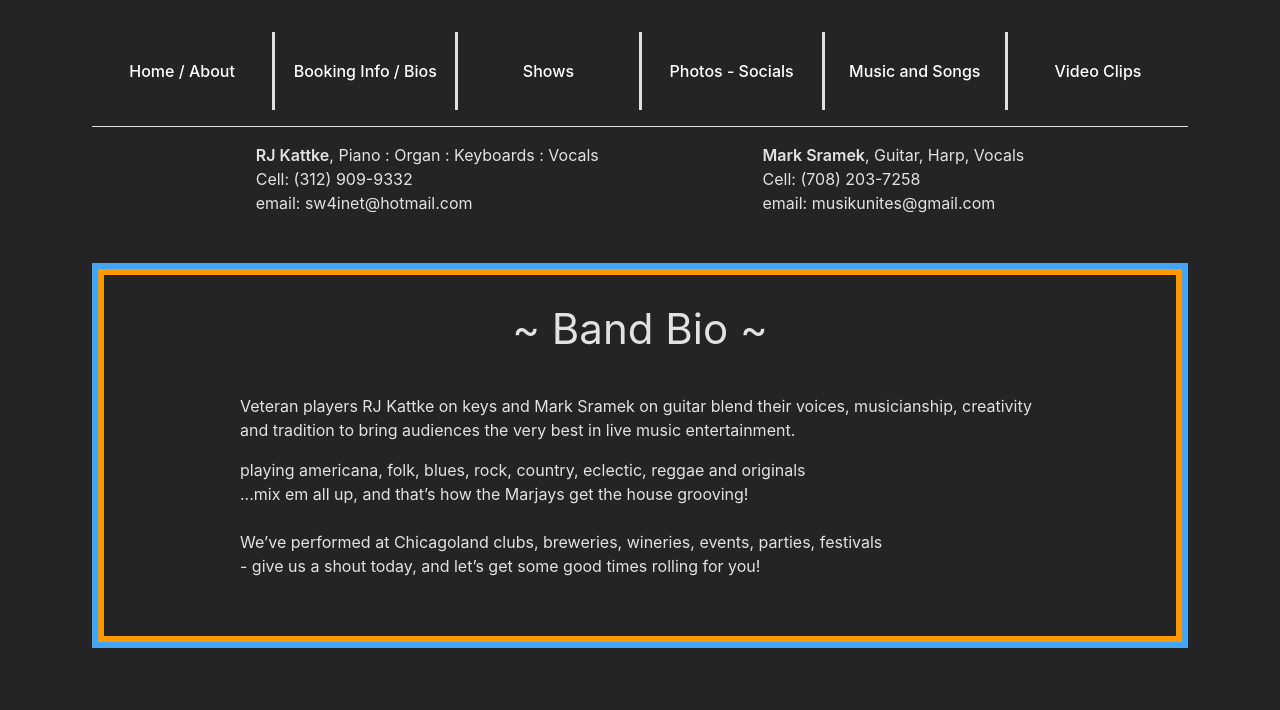
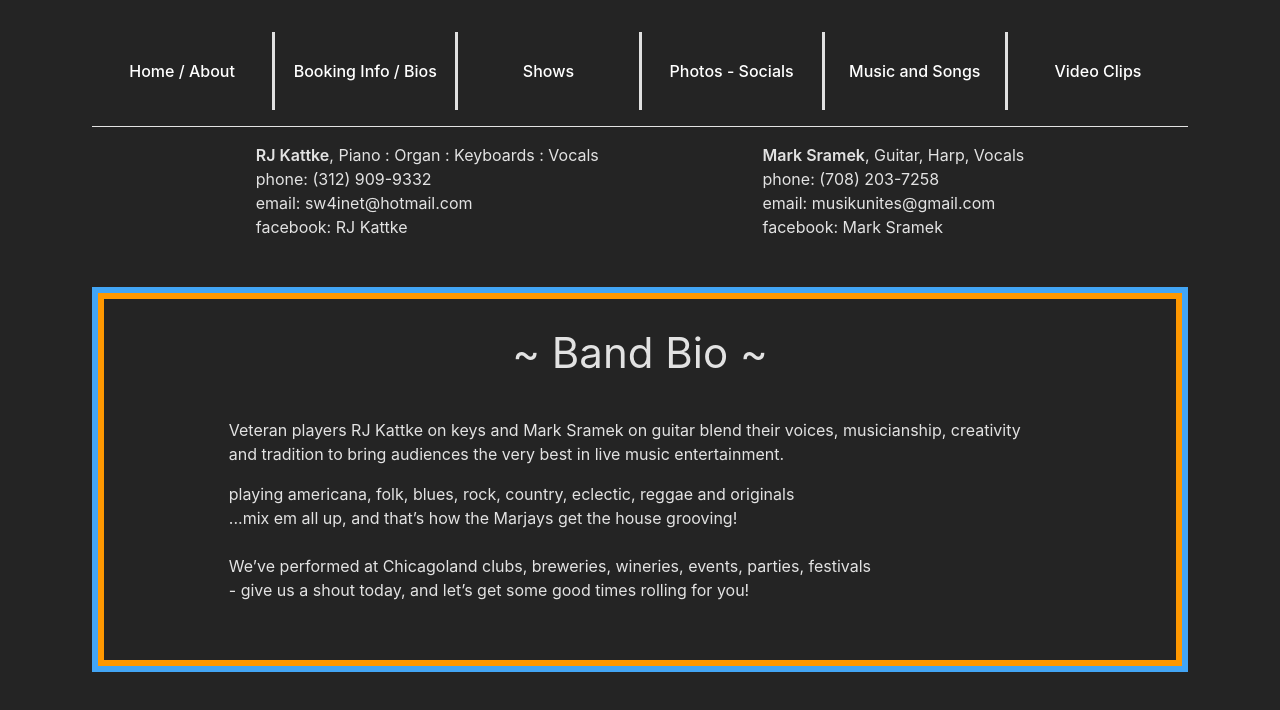
Before and after one commit to cloudappsdev/marjays-repo, a React (Vite) app: page /bios in a window 1280 px wide. Shown: the top 710 px of the page. Built offline with nearby package versions, Linux system fonts and the light colour scheme.

Commit message:
slight mods for Bios in contact info and container width

```diff
--- a/src/components/Bios.tsx
+++ b/src/components/Bios.tsx
@@ -5,7 +5,7 @@ const contactContainer = {
 };
 
 const bioContainer = {
-  width: "800px",
+  width: "80%",
   textAlign: "left" as const,
   marginLeft: "auto",
   marginRight: "auto",
@@ -30,17 +30,21 @@ function Bios() {
             <span style={{ fontWeight: "600" }}>RJ Kattke</span>, Piano : Organ
             : Keyboards : Vocals
             <br />
-            Cell: (312) 909-9332
+            phone: (312) 909-9332
             <br />
             email: sw4inet@hotmail.com
+            <br />
+            facebook: RJ Kattke
           </div>
           <div style={{ display: "inline-block" }}>
             <span style={{ fontWeight: "600" }}>Mark Sramek</span>, Guitar,
             Harp, Vocals
             <br />
-            Cell: (708) 203-7258
+            phone: (708) 203-7258
             <br />
             email: musikunites@gmail.com
+            <br />
+            facebook: Mark Sramek
           </div>
         </div>
         <div>
```
